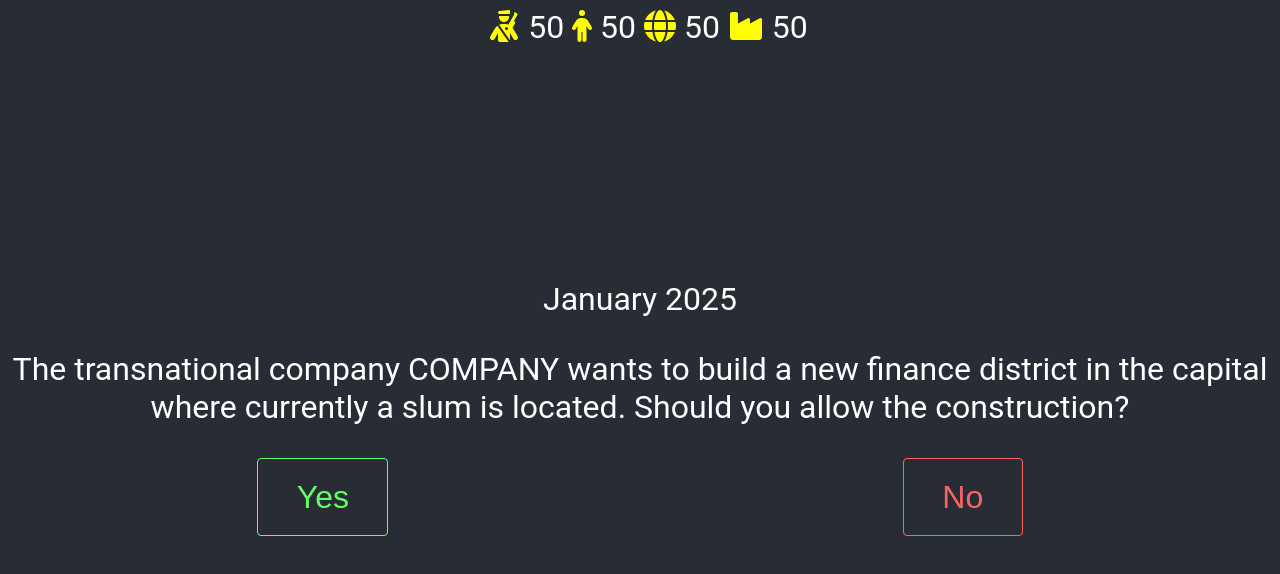
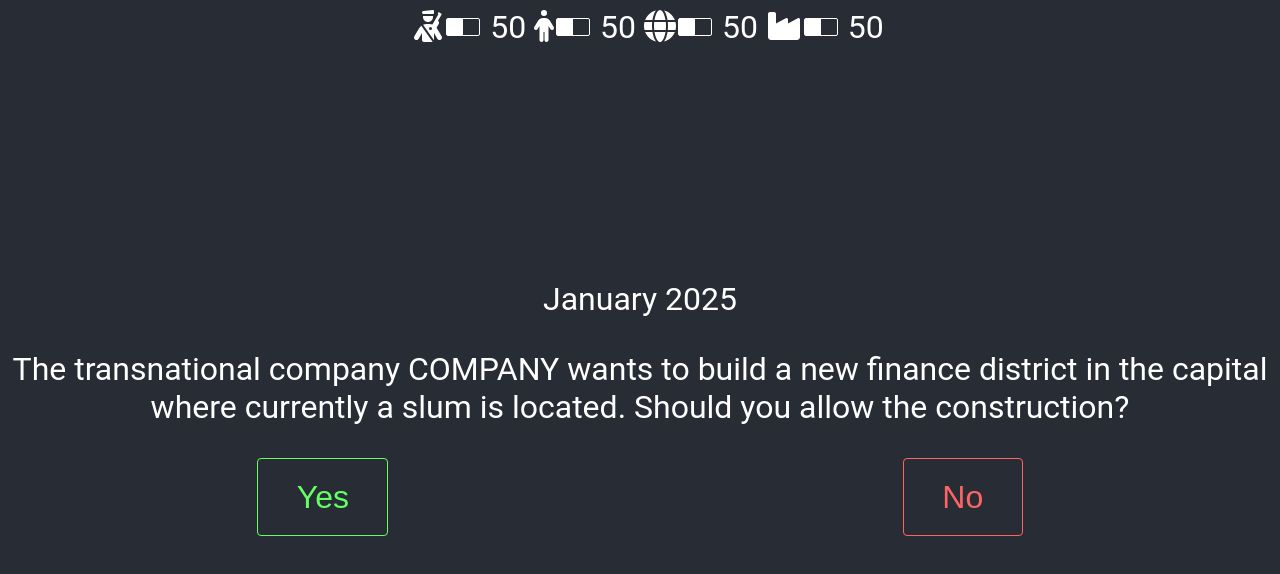
Before and after one commit to johandalabacka/president, a Vue app: page / in a window 1280 px wide. Both pictures are taken after a click on the button "Start". Shown: the top 574 px of the page. Built offline with nearby package versions, Linux system fonts and the light colour scheme.

Commit message:
Levels at statusbar

```diff
--- a/src/components/StatusIcon.vue
+++ b/src/components/StatusIcon.vue
@@ -1,9 +1,12 @@
 <template>
   <span class="status-icon">
-    <FontAwesomeIcon :class="levelClass" :icon="icon" />
+    <FontAwesomeIcon :icon="icon" />
     <template v-if="level <= 0 || level >= 100">
-      <FontAwesomeIcon :class="levelClass" :icon="faSkull" />
+      <FontAwesomeIcon :icon="faSkull" />
     </template>
+    <div v-else class="statusbar">
+      <div :style="{width: `${level}%`}" />
+    </div>
     {{ level }} <!-- only debugging maybe -->
   </span>
 </template>
@@ -30,38 +33,24 @@ export default {
   computed: {
     faSkull () {
       return faSkull
-    },
-    levelClass () {
-      if (this.level <= 20) {
-        return 'c0-20'
-      } else if (this.level <= 40) {
-        return 'c21-40'
-      } else if (this.level <= 60) {
-        return 'c41-60'
-      } else if (this.level >= 80) {
-        return 'c61-80'
-      } else {
-        return 'C81-100'
-      }
     }
   }
 }
 </script>
 
 <style scoped>
-  .c0-20 {
-    color: red;
+  .statusbar {
+    display: inline-block;
+    width: 1rem;
+    height: 0.5rem;
+    border: 1px solid white;
+    border-radius: 2px;
+    background-color: transparent;
+    margin: 2px;
   }
-  .c21-40 {
-    color: orange;
-  }
-  .c41-60 {
-    color: yellow;
-  }
-  .c61-80 {
-    color: green;
-  }
-  .c81-100 {
-    color: blue;
+
+  .statusbar div {
+    height: 100%;
+    background-color: white;
   }
 </style>
```
